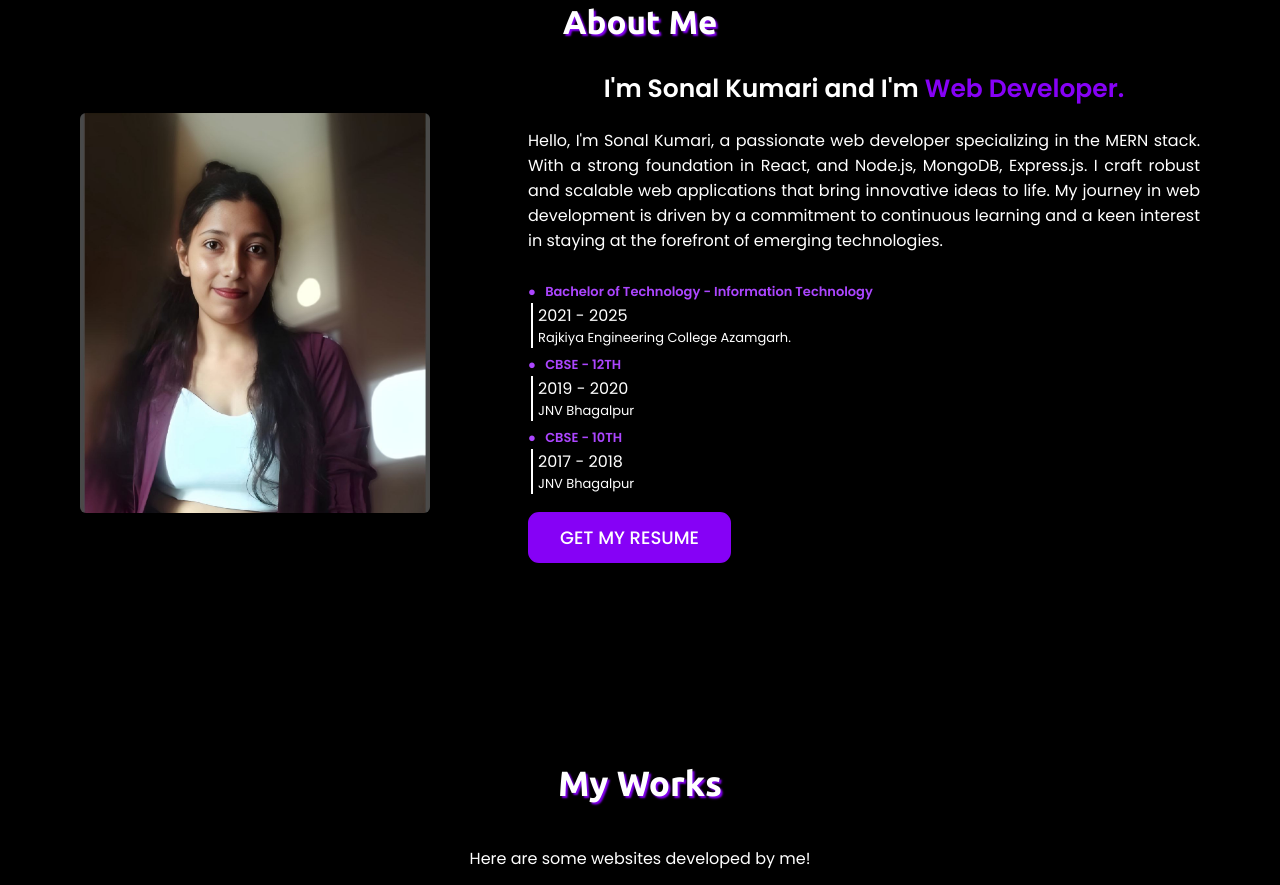
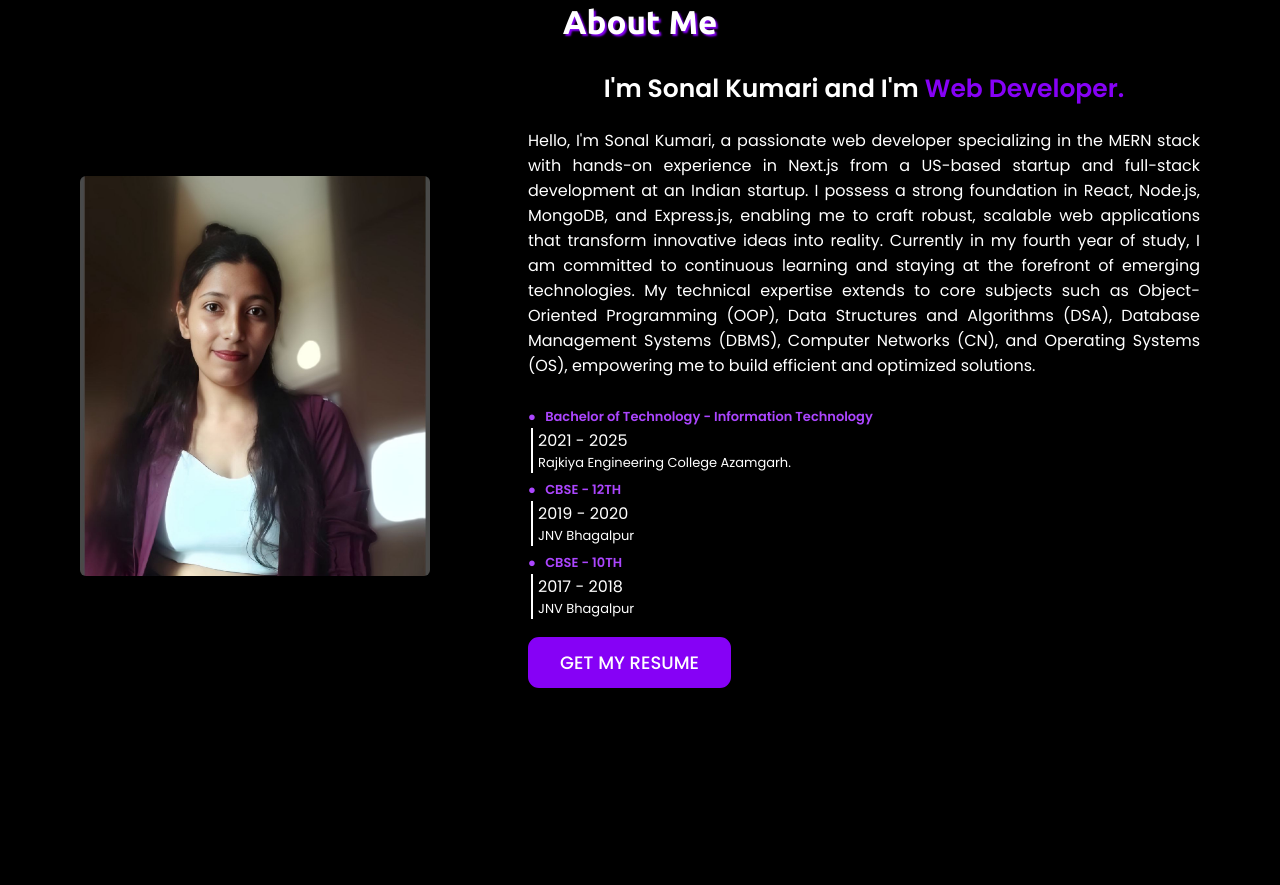
Before and after one commit to Sonalkri2004/MyPortfolio, a plain HTML site: page index.html in a window 1280 px wide. Shown: the part 897-1782 px from the top of the page. Drawn offline with nearby package versions, Linux system fonts and the light colour scheme.

Commit message:
about section updated.

```diff
--- a/index.html
+++ b/index.html
@@ -65,7 +65,7 @@
                 </div>
                 <div class="column right">
                     <div class="text">I'm Sonal Kumari and I'm <span class="typing2">Web Developer.</span></div>
-<p>Hello, I'm Sonal Kumari, a passionate web developer specializing in the MERN stack. With a strong foundation in React, and Node.js, MongoDB, Express.js. I craft robust and scalable web applications that bring innovative ideas to life. My journey in web development is driven by a commitment to continuous learning and a keen interest in staying at the forefront of emerging technologies.</p>
+                    <p>Hello, I'm Sonal Kumari, a passionate web developer specializing in the MERN stack with hands-on experience in Next.js from a US-based startup and full-stack development at an Indian startup. I possess a strong foundation in React, Node.js, MongoDB, and Express.js, enabling me to craft robust, scalable web applications that transform innovative ideas into reality. Currently in my fourth year of study, I am committed to continuous learning and staying at the forefront of emerging technologies. My technical expertise extends to core subjects such as Object-Oriented Programming (OOP), Data Structures and Algorithms (DSA), Database Management Systems (DBMS), Computer Networks (CN), and Operating Systems (OS), empowering me to build efficient and optimized solutions.</p>
                     <br>
 
                     <div>
```
